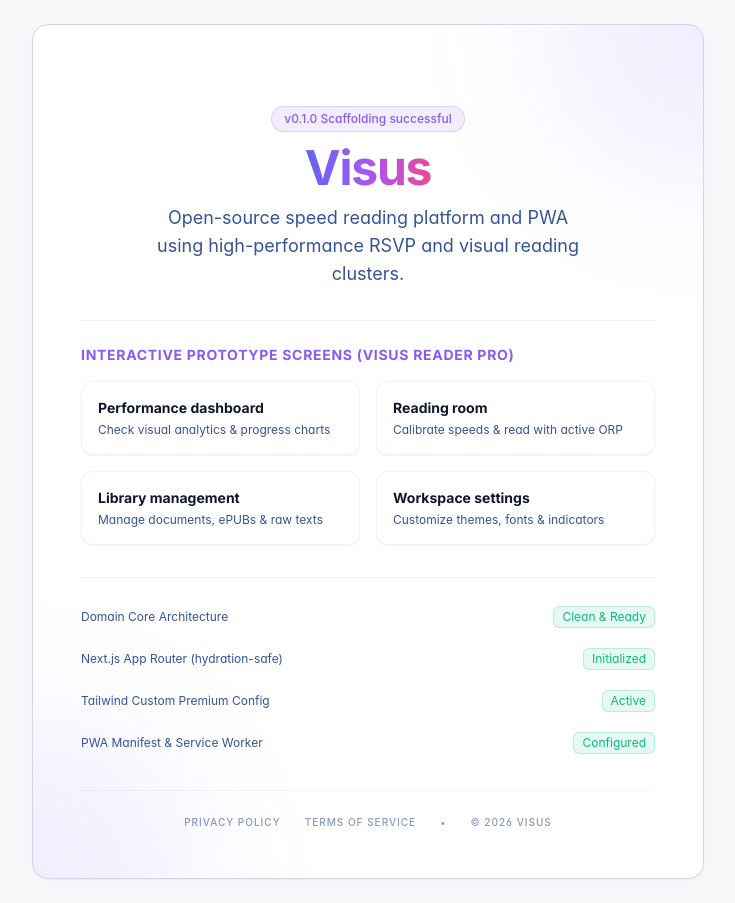
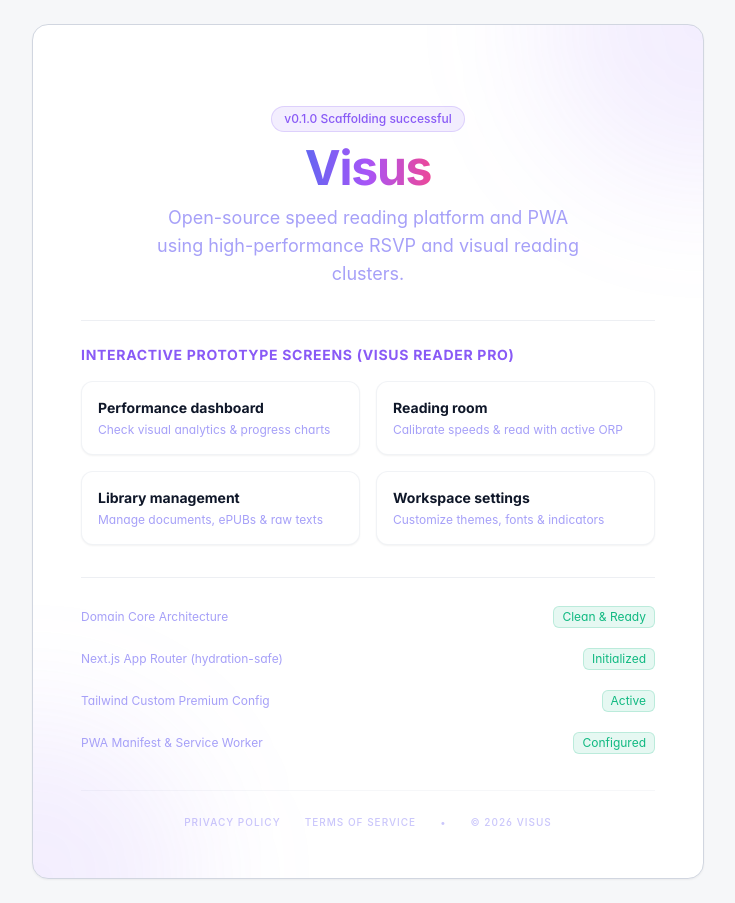
Before and after one commit to Doritozz05/Visus, a Next.js app: page / in a window 1280 px wide. Shown: the whole page, without its empty margins (272-1007 px from the left). Built offline with nearby package versions, Linux system fonts and the light colour scheme; no server answers; a web font is replaced by a local one.

Commit message:
fixed color

```diff
--- a/src/app/globals.css
+++ b/src/app/globals.css
@@ -136,8 +136,8 @@
     --secondary: 222 47% 90%;
     --secondary-foreground: 243 75% 59%;
 
-    --muted: 222 47% 92%;
-    --muted-foreground: 222 47% 40%;
+    --muted: 244 30% 94%;
+    --muted-foreground: 244 86% 80%;
 
     --accent: 243 75% 95%;
     --accent-foreground: 243 75% 59%;
@@ -202,8 +202,8 @@ html.theme-light {
   --primary-foreground: 222 47% 98%;
   --secondary: 220 20% 92%;
   --secondary-foreground: 222 47% 11%;
-  --muted: 220 20% 92%;
-  --muted-foreground: 222 47% 40%;
+  --muted: 244 30% 92%;
+  --muted-foreground: 244 86% 80%;
   --accent: 220 20% 92%;
   --accent-foreground: 243 75% 59%;
   --border: 220 20% 85%;
```
